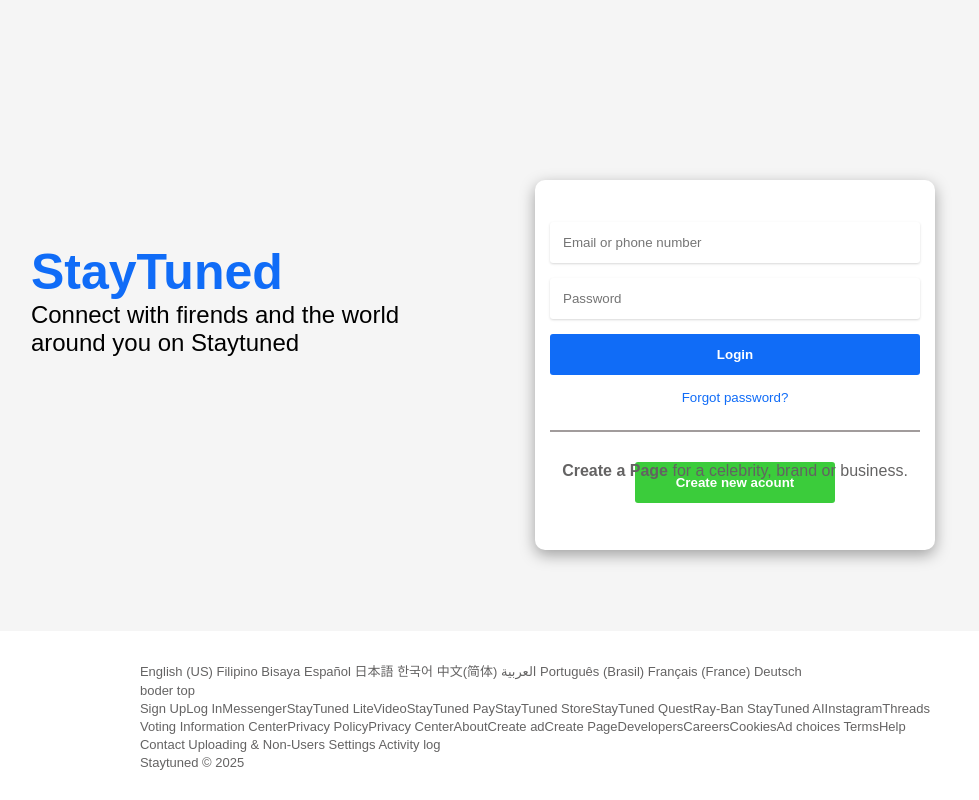
After one commit to olivercharlie30/StayTuned-App, a PHP site: page /login.html in a window 1280 px wide. The commit adds this page. Shown: the whole page, without its empty margins (105-1084 px from the left). Run offline with PHP 8.4, Linux system fonts and the light colour scheme.

Commit message:
added login.html with design but nothing js function i will finishing

```diff
--- a/css/index.css
+++ b/css/index.css
@@ -131,7 +131,7 @@ navbar .CreateELementBell{
     top: 80px;
     right: 0;
 
-    background-color: rgb(27, 38, 192);
+    background-color: rgb(176, 192, 27);
     width: 500px;
     height: 850px;
     z-index: 100;
--- a/javascript/index.js
+++ b/javascript/index.js
@@ -76,7 +76,7 @@ ellipsis.addEventListener("click", ()=> {
 
 function CommentCreteElement() {
   let div = document.createElement("div");
-  div.innerHTML = "this is Create Element Comment";
+  div.innerHTML = `<h3>{values.id}</h3>`;
   div.className = "CreateELementComment";
   navbar.appendChild(div);
 };
@@ -120,7 +120,7 @@ fetch('https://fakestoreapi.com/products')
                       <span class="readMoreBtn"><i class="fa-solid fa-angles-right"></i> See More....</span>
                     <img class="postImage" src="${values.image}" alt="error image"/>
                     <div class="countLike">
-                      <span id="countReact"></span>
+                      <span id="countReact">10k</span>
                       <span>1.5k comments</span>
                       <span>350 shares</span>
                     </div>
--- /dev/null
+++ b/login.html
@@ -0,0 +1,197 @@
+<!DOCTYPE html>
+<html lang="en">
+<head>
+    <meta charset="UTF-8">
+    <meta name="viewport" content="width=device-width, initial-scale=1.0">
+    <title>Login</title>
+</head>
+<body>
+    <div class="loginContainer">
+
+        <div class="titleContent">
+            <div class="titleDiv">
+                <h1>StayTuned</h1>
+                <p>Connect with firends and the world</p>
+                <p>around you on Staytuned</p>
+            </div>
+
+
+        </div>
+        <div class="loginContent">
+            <form>
+                <input type="text" name="" placeholder="Email or phone number"/>
+                <input type="password" name="" placeholder="Password"/>
+                <button id="btnLogin">Login</button>
+                <a href="#">Forgot password?</a>
+                <span class="borderTop"></span>
+                <button id="btnCreateAcount">Create new acount</button>
+            </form>
+             <p class="createpPageparagraph"><strong>Create a Page</strong> for a celebrity, brand or business.</p>
+        </div>
+        <div class="footerContent">
+            <div class="footerText">
+            <p>    English (US)
+                Filipino
+                Bisaya
+                Español
+                日本語
+                한국어
+                中文(简体)
+                العربية
+                Português (Brasil)
+                Français (France)
+                Deutsch
+            </p>
+            <span>boder top</span>
+            <p>Sign UpLog InMessengerStayTuned LiteVideoStayTuned PayStayTuned  StoreStayTuned  QuestRay-Ban StayTuned  AIInstagramThreads</p>
+            <p>Voting Information CenterPrivacy PolicyPrivacy CenterAboutCreate adCreate PageDevelopersCareersCookiesAd choices TermsHelp</p>
+            <p>Contact Uploading & Non-Users Settings Activity log</p>
+            <p>Staytuned © 2025</p>
+          </div>
+        </div>
+    </div>
+</body>
+</html>
+<style>
+    *{
+        margin: 0;
+        padding: 0;
+        box-sizing: border-box;
+        font-family: Arial, Helvetica, sans-serif;
+    }
+    .loginContainer{
+        display: grid;
+        grid-template-columns: 1fr 1fr;
+        grid-template-rows:3fr 1fr;
+
+        grid-template-areas: "titleContent loginContent"
+                             "footerContent";
+
+    height: 100vh;
+    width: 100%;
+    background-color: whitesmoke;
+
+    position: relative;
+    }
+    .titleContent{
+        display: flex;
+        flex-direction: column;
+        justify-content: center;
+        align-items: center;
+        text-align: start;
+    }
+    .titleContent .titleDiv{
+        display: flex;
+        flex-direction: column;
+        justify-content: center;
+        align-items: flex-start;
+    }
+    .titleDiv >h1{
+        color: rgb(16, 108, 247);
+        font-weight:bold;
+        font-size:50px;
+    }
+    .titleDiv > p{
+        font-size: 1.5rem;
+        text-align:start;
+    }
+    .loginContent{
+        display: flex;
+        flex-direction: column;
+        justify-content: center;
+        align-items: center;
+        background-color: white;
+        width: 400px;
+        height: 370px;
+        border-radius:10px 10px;
+        margin-top: 180px;
+        box-shadow: rgba(0, 0, 0, 0.35) 0px 5px 15px;
+
+    }
+    .loginContent > form{
+        display: flex;
+        flex-direction: column;
+        justify-content: center;
+        align-items: center;
+        width: 100%;
+        gap: 15px;
+
+    }
+    form > input{
+        padding: 13px;
+        width: 370px;
+        border-radius:3px;
+        border: none;
+        /* border: 0.1px solid rgb(167, 163, 163); */
+        box-shadow: rgba(0, 0, 0, 0.1) 0px 1px 3px 0px, rgba(0, 0, 0, 0.06) 0px 1px 2px 0px;
+        cursor: pointer;
+    }
+    form > button{
+        padding: 13px;
+        width: 370px;
+        border-radius:3px;
+        border: none;
+        cursor: pointer;
+    }
+    form #btnLogin{
+        background-color: rgb(16, 108, 247);
+        color: white;
+        font-weight: bold;
+    }
+    form > a{
+        color: rgb(16, 108, 247);
+        font-size: smaller;
+        text-decoration: none;
+        cursor: pointer;
+        transition: 0.5s;
+    }
+    form > a:hover{
+        text-decoration: underline;
+
+    }
+    form .borderTop{
+        background-color: rgba(153, 148, 148, 0.918);
+        width: 370px;
+        padding: 1px;
+        margin: 10px;
+    }
+    form #btnCreateAcount{
+        background-color: rgba(28, 196, 28, 0.863);
+        color: white;
+        width: 200px;
+        margin:5px 5px;
+        font-weight: bold;
+        transition: 0.5s;
+    }
+    form #btnCreateAcount:hover{
+        background-color: rgba(23, 150, 23, 0.863);
+        font-weight: bold;
+    }
+    .createpPageparagraph{
+        position: absolute;
+        bottom: 320px;
+        color: rgba(99, 98, 98, 0.993);
+    }
+    .footerContent{
+        display: flex;
+        flex-direction: column;
+        justify-content: center;
+        gap: 10px;
+       align-items: center;
+        background-color: white;
+        width: 100%;
+        position: absolute;
+        bottom: 0;
+        padding: 30px;
+        font-size: small;
+        text-align: start;
+        color: rgba(99, 98, 98, 0.993);
+    }
+    .footerContent .footerText{
+        display: flex;
+        flex-direction: column;
+        justify-content: center;
+        align-items:flex-start;
+        gap: 3px;
+    }
+</style>
```
